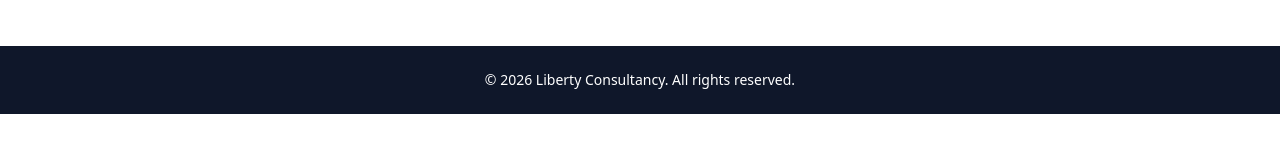
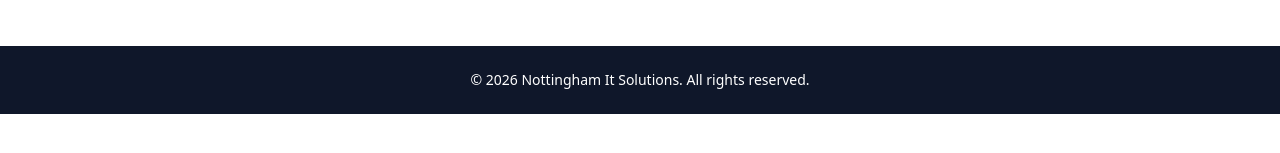
Before and after one commit to NeilJ1306/nottinghamitsolutions, a React (Vite) app: page /#/case-studies in a window 1280 px wide. Shown: the part 617-770 px from the top of the page. Built offline with nearby package versions, Linux system fonts and the light colour scheme.

Commit message:
Update Footer.jsx

```diff
--- a/src/components/Footer.jsx
+++ b/src/components/Footer.jsx
@@ -2,7 +2,7 @@
   return (
     <footer className="bg-primary text-white py-6 mt-16">
       <div className="max-w-7xl mx-auto text-center text-sm">
-        © {new Date().getFullYear()} Liberty Consultancy. All rights reserved.
+        © {new Date().getFullYear()} Nottingham It Solutions. All rights reserved.
       </div>
     </footer>
   )
```
